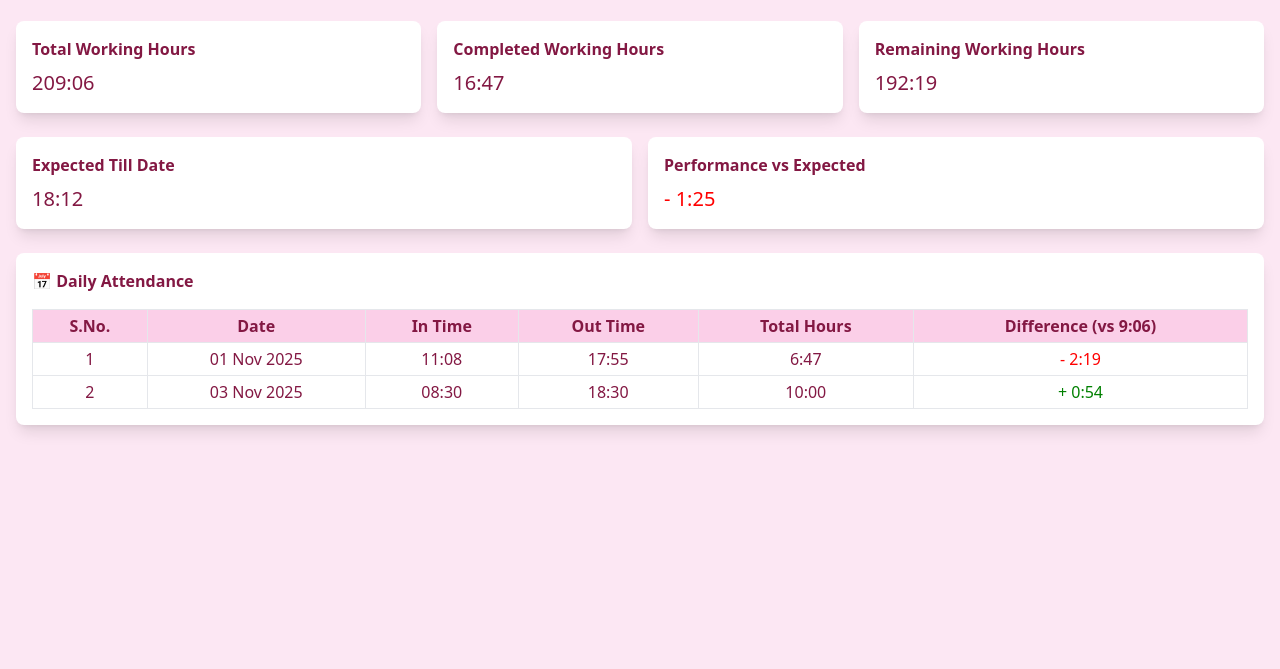
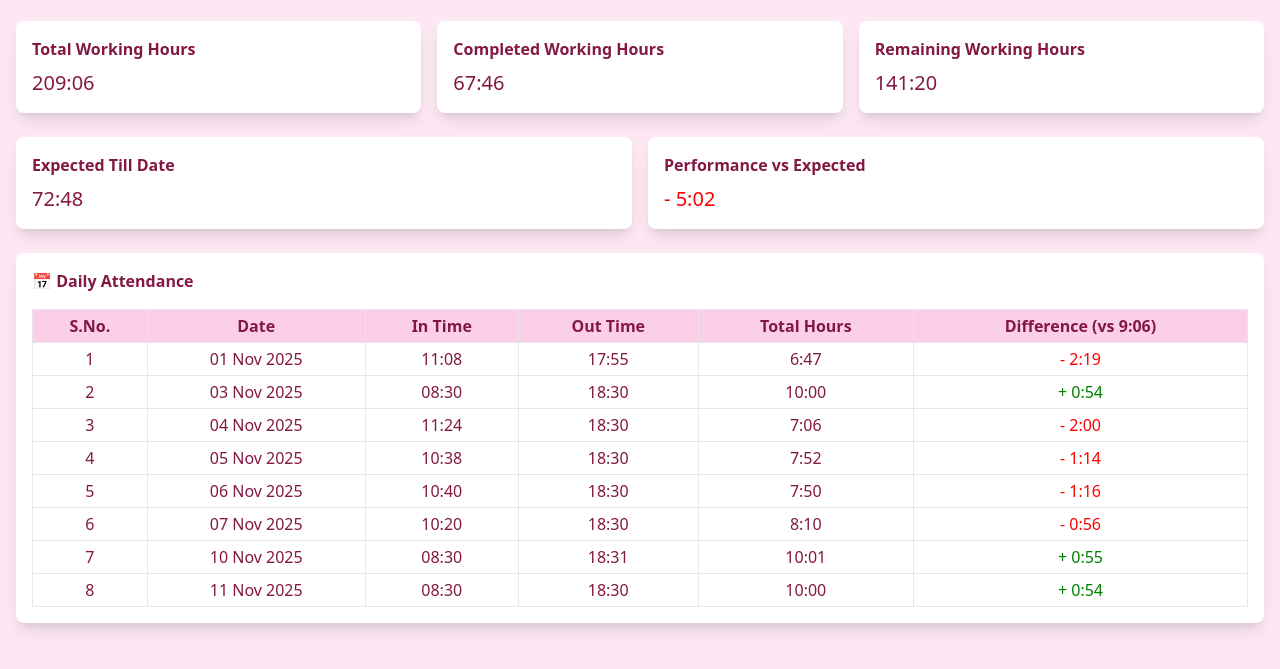
Before and after one commit to Vishalyadavdotnet/HealthmugAttendance, a plain HTML site: page attendance.html in a window 1280 px wide. Shown: the part 109-778 px from the top of the page. Drawn offline with nearby package versions, Linux system fonts and the light colour scheme; sample sign-in values are in the browser's storage.

Commit message:
attendance updated

```diff
--- a/attendance.html
+++ b/attendance.html
@@ -454,7 +454,7 @@
                     </tr>
                     <!-- #endregion October 2025 -->
 
-                    <!-- #region October 2025 -->
+                    <!-- #region November 2025 -->
                     <tr data-year="2025" data-month="November">
                         <td class="px-2 py-1 border serial"></td>
                         <td class="px-2 py-1 border">01 Nov 2025</td>
@@ -466,6 +466,54 @@
                     <tr data-year="2025" data-month="November">
                         <td class="px-2 py-1 border serial"></td>
                         <td class="px-2 py-1 border">03 Nov 2025</td>
+                        <td class="px-2 py-1 border">08:30</td>
+                        <td class="px-2 py-1 border">18:30</td>
+                        <td class="px-2 py-1 border total-cell">00:00</td>
+                        <td class="px-2 py-1 border diff-cell">-</td>
+                    </tr>
+                    <tr data-year="2025" data-month="November">
+                        <td class="px-2 py-1 border serial"></td>
+                        <td class="px-2 py-1 border">04 Nov 2025</td>
+                        <td class="px-2 py-1 border">11:24</td>
+                        <td class="px-2 py-1 border">18:30</td>
+                        <td class="px-2 py-1 border total-cell">00:00</td>
+                        <td class="px-2 py-1 border diff-cell">-</td>
+                    </tr>
+                    <tr data-year="2025" data-month="November">
+                        <td class="px-2 py-1 border serial"></td>
+                        <td class="px-2 py-1 border">05 Nov 2025</td>
+                        <td class="px-2 py-1 border">10:38</td>
+                        <td class="px-2 py-1 border">18:30</td>
+                        <td class="px-2 py-1 border total-cell">00:00</td>
+                        <td class="px-2 py-1 border diff-cell">-</td>
+                    </tr>
+                    <tr data-year="2025" data-month="November">
+                        <td class="px-2 py-1 border serial"></td>
+                        <td class="px-2 py-1 border">06 Nov 2025</td>
+                        <td class="px-2 py-1 border">10:40</td>
+                        <td class="px-2 py-1 border">18:30</td>
+                        <td class="px-2 py-1 border total-cell">00:00</td>
+                        <td class="px-2 py-1 border diff-cell">-</td>
+                    </tr>
+                    <tr data-year="2025" data-month="November">
+                        <td class="px-2 py-1 border serial"></td>
+                        <td class="px-2 py-1 border">07 Nov 2025</td>
+                        <td class="px-2 py-1 border">10:20</td>
+                        <td class="px-2 py-1 border">18:30</td>
+                        <td class="px-2 py-1 border total-cell">00:00</td>
+                        <td class="px-2 py-1 border diff-cell">-</td>
+                    </tr>
+                    <tr data-year="2025" data-month="November">
+                        <td class="px-2 py-1 border serial"></td>
+                        <td class="px-2 py-1 border">10 Nov 2025</td>
+                        <td class="px-2 py-1 border">08:30</td>
+                        <td class="px-2 py-1 border">18:31</td>
+                        <td class="px-2 py-1 border total-cell">00:00</td>
+                        <td class="px-2 py-1 border diff-cell">-</td>
+                    </tr>
+                    <tr data-year="2025" data-month="November">
+                        <td class="px-2 py-1 border serial"></td>
+                        <td class="px-2 py-1 border">11 Nov 2025</td>
                         <td class="px-2 py-1 border">08:30</td>
                         <td class="px-2 py-1 border">18:30</td>
                         <td class="px-2 py-1 border total-cell">00:00</td>
```
